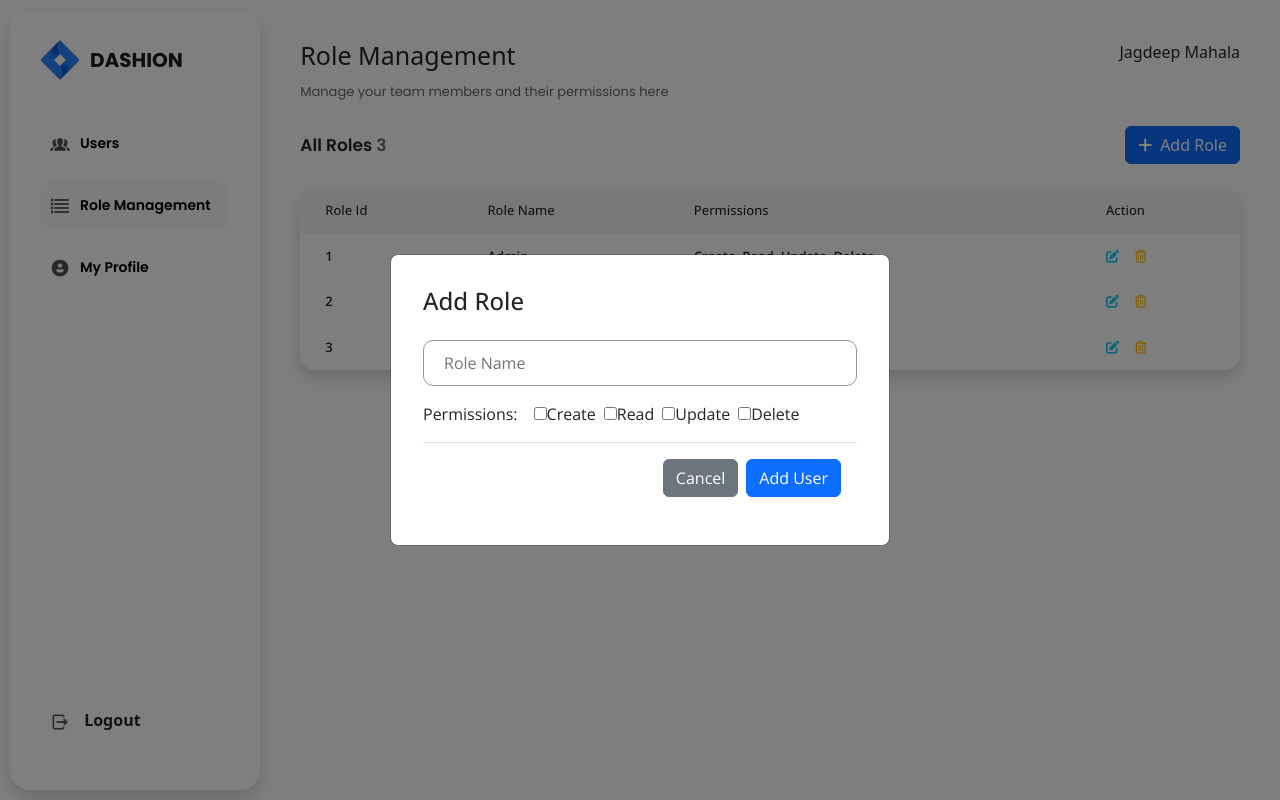
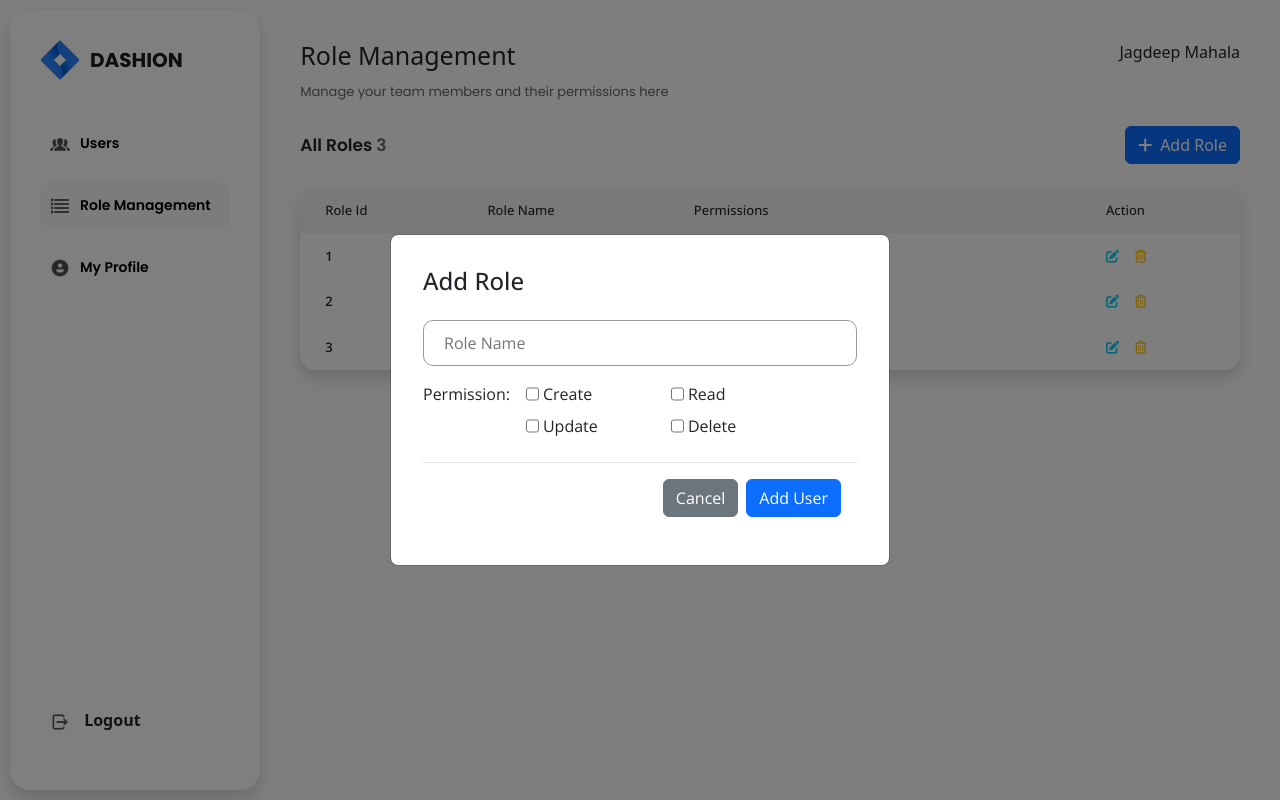
Before and after one commit to Jagdeep009/dashboard, a React (Vite) app: page /role-management in a window 1280 px wide. Both pictures are taken after a click on the button "Add Role". Built offline with nearby package versions, Linux system fonts and the light colour scheme.

Commit message:
popup issue fixed

```diff
--- a/src/pages/RoleManagement.jsx
+++ b/src/pages/RoleManagement.jsx
@@ -128,9 +128,9 @@ function RoleManagement() {
               />
               <br />
               <div className="d-flex mb-3">
-                <span className='me-3'>Permissions:</span>
-                <div className='d-flex gap-2 flex-wrap'>
-                  <div>
+                <span className='me-3'>Permission:</span>
+                <div className='d-flex flex-wrap'>
+                  <div className='d-flex gap-1 col-6 mb-2'>
                     <input
                       type="checkbox"
                       id="Create"
@@ -141,7 +141,7 @@ function RoleManagement() {
                     />
                     <label htmlFor="Create">Create</label>
                   </div>
-                  <div>
+                  <div className='d-flex gap-1 col-6 mb-2 ps-2'>
                     <input
                       type="checkbox"
                       id="Read"
@@ -152,7 +152,7 @@ function RoleManagement() {
                     />
                     <label htmlFor="Read">Read</label>
                   </div>
-                  <div>
+                  <div className='d-flex gap-1 col-6 mb-2'>
                     <input
                       type="checkbox"
                       id="Update"
@@ -163,7 +163,7 @@ function RoleManagement() {
                     />
                     <label htmlFor="Update">Update</label>
                   </div>
-                  <div>
+                  <div className='d-flex gap-1 col-6 mb-2 ps-2'>
                     <input
                       type="checkbox"
                       id="Delete"
@@ -229,9 +229,9 @@ function RoleManagement() {
                 />
                 <br />
                 <div className="d-flex mb-3">
-                  <span className='me-3'>Permissions:</span>
-                  <div className='d-flex gap-2 flex-wrap'>
-                    <div>
+                  <span className='me-3'>Permission:</span>
+                  <div className='d-flex flex-wrap'>
+                    <div className='d-flex gap-1 col-6 mb-2'>
                       <input
                         type="checkbox"
                         id="Create"
@@ -242,7 +242,7 @@ function RoleManagement() {
                       />
                       <label htmlFor="Create">Create</label>
                     </div>
-                    <div>
+                    <div className='d-flex gap-1 col-6 mb-2 ps-2'>
                       <input
                         type="checkbox"
                         id="Read"
@@ -253,7 +253,7 @@ function RoleManagement() {
                       />
                       <label htmlFor="Read">Read</label>
                     </div>
-                    <div>
+                    <div className='d-flex gap-1 col-6 mb-2'>
                       <input
                         type="checkbox"
                         id="Update"
@@ -264,7 +264,7 @@ function RoleManagement() {
                       />
                       <label htmlFor="Update">Update</label>
                     </div>
-                    <div>
+                    <div className='d-flex gap-1 col-6 mb-2 ps-2'>
                       <input
                         type="checkbox"
                         id="Delete"
```
